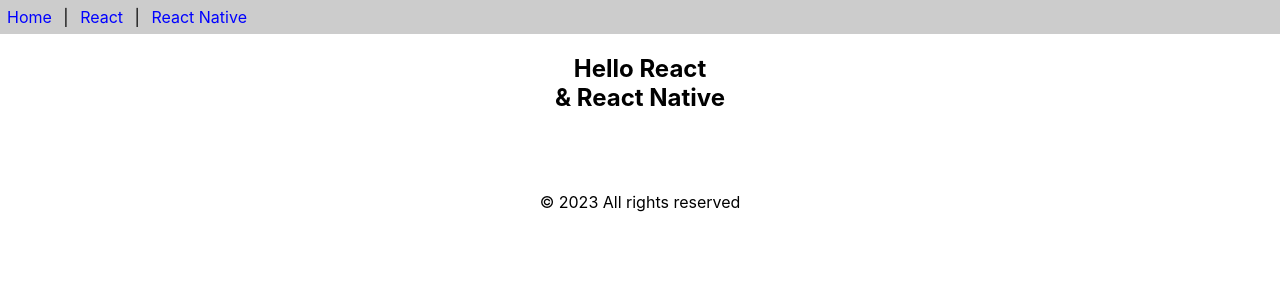
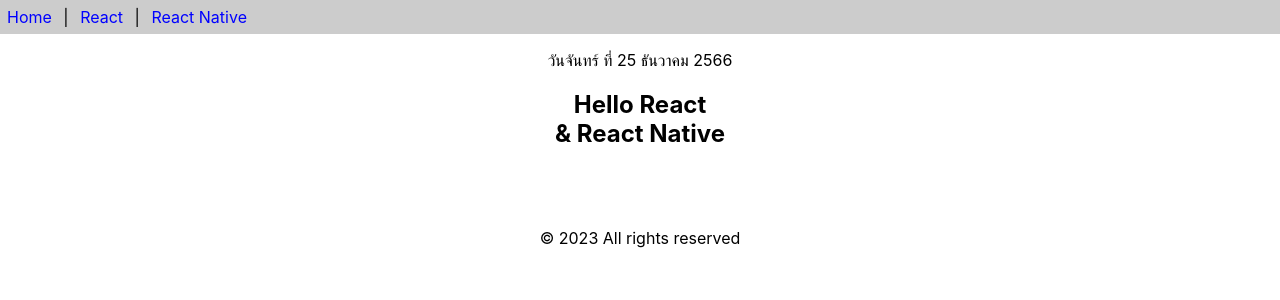
Before and after one commit to Mongkol-Kmutnb/app1, a React (Create React App) app: page / in a window 1280 px wide. Shown: the top 300 px of the page. Built offline with nearby package versions, Linux system fonts and the light colour scheme.

Commit message:
class component
day month years

```diff
--- a/src/App.js
+++ b/src/App.js
@@ -2,10 +2,12 @@ import React from 'react'
 import { Header } from './func-components';
 import { Content } from './func-components';
 import { Footer } from './func-components';
+import Calendar from './class-components';
 function App() {
   return (
     <>
       <Header />
+      <p><center><Calendar /></center></p>
       <Content />
       <Footer />
     </>
--- /dev/null
+++ b/src/class-components.js
@@ -0,0 +1,18 @@
+import React, { Component } from 'react'
+export default class Calendar extends Component {
+    getDate() {
+        const dayNames = ['อาทิตย์', 'จันทร์', 'อังคาร', 'พุธ', 'พฤหัสบดี', 'ศุกร์', 'เสาร์'];
+        const monthNames = ['มกราคม', 'กุมภาพันธ์', 'มีนาคม', 'เมษายน',
+            'พฤษภาคม', 'มิถุนายน', 'กรกฎาคม', 'สิงหาคม', 'กันยนยน', 'ตุลาคม',
+            'พฤศจิกายน', 'ธันวาคม'];
+        const date = new Date()
+        const weekDay = dayNames[date.getDay()]
+        const day = date.getDate()
+        const month = monthNames[date.getMonth()]
+        const year = date.getFullYear() + 543
+        return `วัน${weekDay} ที่ ${day} ${month} ${year} `
+    }
+    render() {
+        return <div>{this.getDate()}</div>
+    }
+}
```
